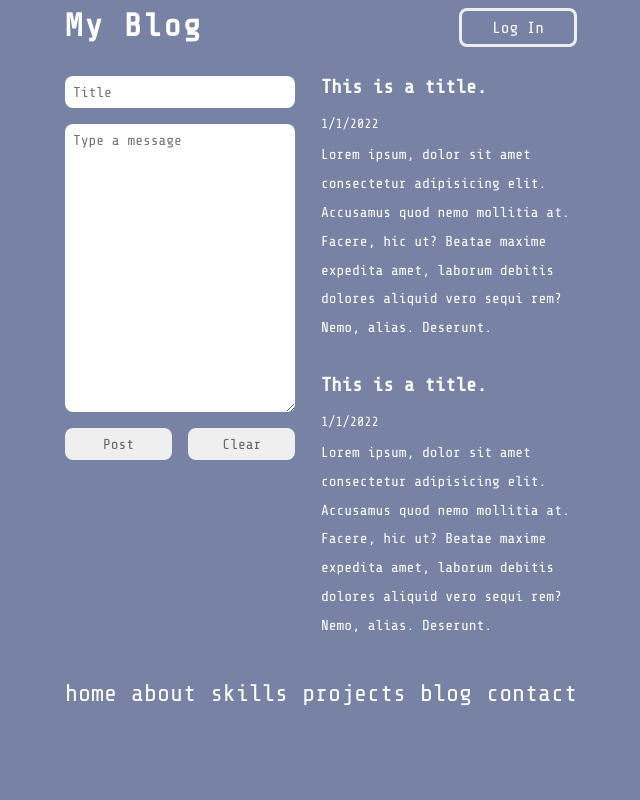
After one commit to ammarqd/ammarqd.github.io, a PHP site: page /blog.php in a window 1280 px wide. The commit adds this page. Shown: the whole page, without its empty margins (319-959 px from the left). Run offline with PHP 8.4, Linux system fonts and the light colour scheme.

Commit message:
Add files via upload

```diff
--- /dev/null
+++ b/blog.php
@@ -0,0 +1,53 @@
+<!DOCTYPE html>
+<html lang="en">
+<head>
+  <title>AQDesign</title>
+  <meta charset="utf-8">
+  <meta name="viewport" content="width=device-width, initial-scale=1.0">
+  <link rel="stylesheet" href="reset.css">
+  <link rel="stylesheet" href="style.css">
+  <link href="https://fonts.googleapis.com/css?family=Open+Sans|Share+Tech+Mono" rel="stylesheet">
+  <script src="portfolio.js" defer></script>
+</head>
+<body>
+<div id="main-wrapper">
+  <main>
+    <div id="blog-header">
+      <h3>My Blog</h3>
+      <?php
+        if (isset($_SESSION["ID"])) {
+          echo "<button id='login'><a href='logout.php'>Log Out</a></button>";
+        } else {
+          echo "<button id='login'><a href='login.php'>Log In</a></button>";
+        }
+      ?>
+    </div>
+    <section>
+    <form id="blog-form" action="blog.inc.php" method="post">
+        <input name ="title" placeholder="Title">
+        <textarea name="post" placeholder="Type a message"></textarea>
+        <div id="button-group">
+          <input type="submit" value="Post" class="button">
+          <input type="reset" value="Clear" class="button">
+        </div>
+    </form>
+    <article>
+      <div class="blog-post">
+        <h4>This is a title.</h4>
+        <small>1/1/2022</small>
+        <p>Lorem ipsum, dolor sit amet consectetur adipisicing elit. Accusamus quod nemo mollitia at. Facere, hic ut? Beatae maxime expedita amet, laborum debitis dolores aliquid vero sequi rem? Nemo, alias. Deserunt.</p>
+      </div>
+      <div class="blog-post">
+        <h4>This is a title.</h4>
+        <small>1/1/2022</small>
+        <p>Lorem ipsum, dolor sit amet consectetur adipisicing elit. Accusamus quod nemo mollitia at. Facere, hic ut? Beatae maxime expedita amet, laborum debitis dolores aliquid vero sequi rem? Nemo, alias. Deserunt.</p>
+      </div>
+    </article>
+    </section>
+  </main>
+  <header>
+    <?php include_once "navigation.php" ?>
+  </header>
+</div>
+</body>
+</html>
--- /dev/null
+++ b/navigation.php
@@ -0,0 +1,10 @@
+<nav>
+        <ul>
+            <li><a href="index.php">home</a></li>
+            <li><a href="about.php">about</a></li>
+            <li><a href="skills.php">skills</a></li>
+            <li><a href="projects.php">projects</a></li>
+            <li><a href="blog.php">blog</a></li>
+            <li><a href="contact.php">contact</a></li>
+        </ul>
+    </nav>
--- /dev/null
+++ b/portfolio.js
@@ -0,0 +1,30 @@
+const form = document.getElementById("blog-form");
+const title = document.forms["blog-form"]["title"];
+const post = document.forms["blog-form"]["post"];
+const isEmpty = str => !str.trim().length;
+
+function formValidation(e) {
+
+  title.style.border = 0;
+  post.style.border = 0;
+
+  if (isEmpty(title.value)) {
+    title.style.border = "1px solid red";
+  }
+  if (isEmpty(post.value)) {
+    post.style.border = "1px solid red";
+  }
+  if (isEmpty(title.value) || isEmpty(post.value)) {
+    e.preventDefault();
+    alert("Please fill in all fields.")
+  }
+}
+
+function clearForm(e) {
+  if (!confirm("Clear all fields?")) {
+      e.preventDefault();
+  }
+}
+
+form.addEventListener("submit", formValidation);
+form.addEventListener("reset", clearForm);
--- /dev/null
+++ b/reset.css
@@ -0,0 +1,8 @@
+html, body, div, span, header, h1, h2, h3, h4, h5, h6, img, main, section, figure, ul, li, p, a {
+    margin: 0;
+    padding: 0;
+    font-size: 100%;
+    vertical-align: baseline;
+    text-decoration: none;
+    list-style-type: none;
+}
--- a/style.css
+++ b/style.css
@@ -9,13 +9,14 @@ body, p, a, ul, li, h1 {
 body {
     color: #fff;
     font-family: "Share Tech Mono";
-    background: #7882A4;
+    background-color: #7882A4;
 }
 
 #main-wrapper {
     min-height: 100vh;
     width: 100vw;
     display: flex;
+    flex-direction: column;
     justify-content: center;
     align-items: center;
 }
@@ -25,21 +26,40 @@ a {
 }
 
 p {
-    font-size: 1.2rem;
+    font-size: 1rem;
     line-height: 2.0;
 }
 
+#admin-pic img {
+    height: 250px;
+    width: 250px;
+    box-shadow: 8px 8px #fff;
+}
+
 main {
+    height: 85vh;
+    width: 40vw;
     display: flex;
     flex-direction: column;
-
+    justify-content: center;
 }
 
 section {
-    height: 85vh;
     display: flex;
-    flex-direction: column;
-    justify-content: center;
+    justify-content: space-between;
+}
+
+p#about {
+    width: 60%;
+}
+
+.blog-post {
+    margin-bottom: 2rem;
+}
+
+.blog-post p{
+    margin: 0.5rem 0;
+    font-size: 0.9rem;
 }
 
 nav {
@@ -50,6 +70,7 @@ nav {
 nav ul {
     display: flex;
     justify-content: space-between;
+    align-items: center;
 }
 
 @media screen and (max-width: 530px) {
@@ -66,6 +87,8 @@ nav li a {
 h1 {
     letter-spacing: .15rem;
     font-size: 7rem;
+    font-weight: none;
+    font-style: normal;
 }
 
 h2 {
@@ -74,19 +97,163 @@ h2 {
     font-size: 1.6em;
 }
 
+h3 {
+    margin-bottom: 2rem;
+    letter-spacing: .15rem;
+    font-size: 2rem;
+}
+
+h4 {
+    margin: 0 auto;
+    margin-bottom: 1rem;
+    font-size: 1.2rem;
+}
+
 .container {
-    width: 100%; /* Full width */
-    background-color: #ddd; /* Grey background */
+    width: 100%;
+    background-color: #d5d5d5;
   }
 
-  .skills {
-    text-align: right; /* Right-align text */
-    padding-top: 10px; /* Add top padding */
-    padding-bottom: 10px; /* Add bottom padding */
-    color: white; /* White text color */
-  }
+.skills {
+    text-align: right;
+    padding: 3px 0;
+    color: #7882A4;
+}
 
-  #html {width: 90%; background-color: #04AA6D;} /* Green */
-  #css {width: 80%; background-color: #2196F3;} /* Blue */
-  #js {width: 65%; background-color: #f44336;} /* Red */
-  #php {width: 60%; background-color: #808080;} /* Dark Grey */
+#html {
+    width: 90%; background-color: #fff;
+}
+#css {
+    width: 80%; background-color: #fff;
+}
+#js {
+    width: 65%; background-color: #fff;
+}
+#php {
+    width: 60%; background-color: #fff;
+}
+#java {
+    width: 80%; background-color: #fff;
+}
+
+article {
+    width: 50%;
+}
+
+#blog-header {
+    display: flex;
+    justify-content: space-between;
+    align-items: flex-start;
+}
+
+button#login {
+    background: none;
+    border: 3px solid #eee;
+    border-radius: 8px;
+    height: 2.4rem;
+}
+
+button#login a {
+    padding: 1.5rem;
+    font-family: 'Share Tech Mono';
+    font-size: 1rem;
+    text-align: center;
+}
+
+button#login:hover{
+    background-color: #626b8a;
+}
+
+#blog-form {
+    height: 50vh;
+    width: 45%;
+    display: flex;
+    flex-direction: column;
+}
+
+#blog-form input, #blog-form textarea {
+    padding: 0.5rem;
+    border-radius: 8px;
+    border: none;
+    color: #666;
+    font-family: 'Share Tech Mono';
+    font-size: 0.9rem;
+}
+
+#blog-form textarea {
+    height: 100%;
+    margin-top: 1rem;
+}
+
+#button-group {
+    margin: 1rem -0.5rem;
+    display: flex;
+    justify-content: space-between;
+}
+
+#button-group input {
+    margin: 0 0.5rem;
+    width: 50%;
+}
+
+#login-form {
+    width: 50%;
+    display: flex;
+    flex-direction: column;
+    justify-content: center;
+}
+
+#login-form input{
+    padding: 0.5rem;
+    border-radius: 5px;
+    border: none;
+    color: #666;
+    font-size: 1rem;
+    font-family: 'Share Tech Mono';
+}
+
+#login-form #username{
+    margin-bottom: 1rem;
+}
+
+#projects {
+    display: grid;
+    grid-template-columns: auto auto;
+    gap: 1rem;
+}
+
+#projects figure {
+    height: 250px;
+    width: 374px;
+    border: 3px solid #ffffff;
+    border-radius: 8px;
+}
+
+#projects figure img {
+    border-radius: 8px;
+}
+
+#projects figure:hover {
+    opacity: 0.8;
+}
+
+button#email {
+    width: 10rem;
+    margin-top: 1.5rem;
+    margin-right: 1rem;
+    background: none;
+    border: 3px solid #eee;
+    border-radius: 8px;
+    height: 2.4rem;
+}
+
+button#email a {
+    padding: 1.5rem;
+    font-family: 'Share Tech Mono';
+    font-size: 1rem;
+    text-align: center;
+}
+
+button#email:hover{
+    background-color: #626b8a;
+}
```
Also changed, not shown: about.php (added, +25 -0 lines), contact.php (added, +23 -0 lines), includes/dbh.inc.php (added, +13 -0 lines), includes/login.inc.php (added, +23 -0 lines), index.php (added, +22 -0 lines), login.php (added, +31 -0 lines), projects.php (added, +29 -0 lines), skills.php (added, +41 -0 lines), Images/admin-pic.jpg (added), Images/admin-pic.png (added), Images/admin-pic2.png (added).
